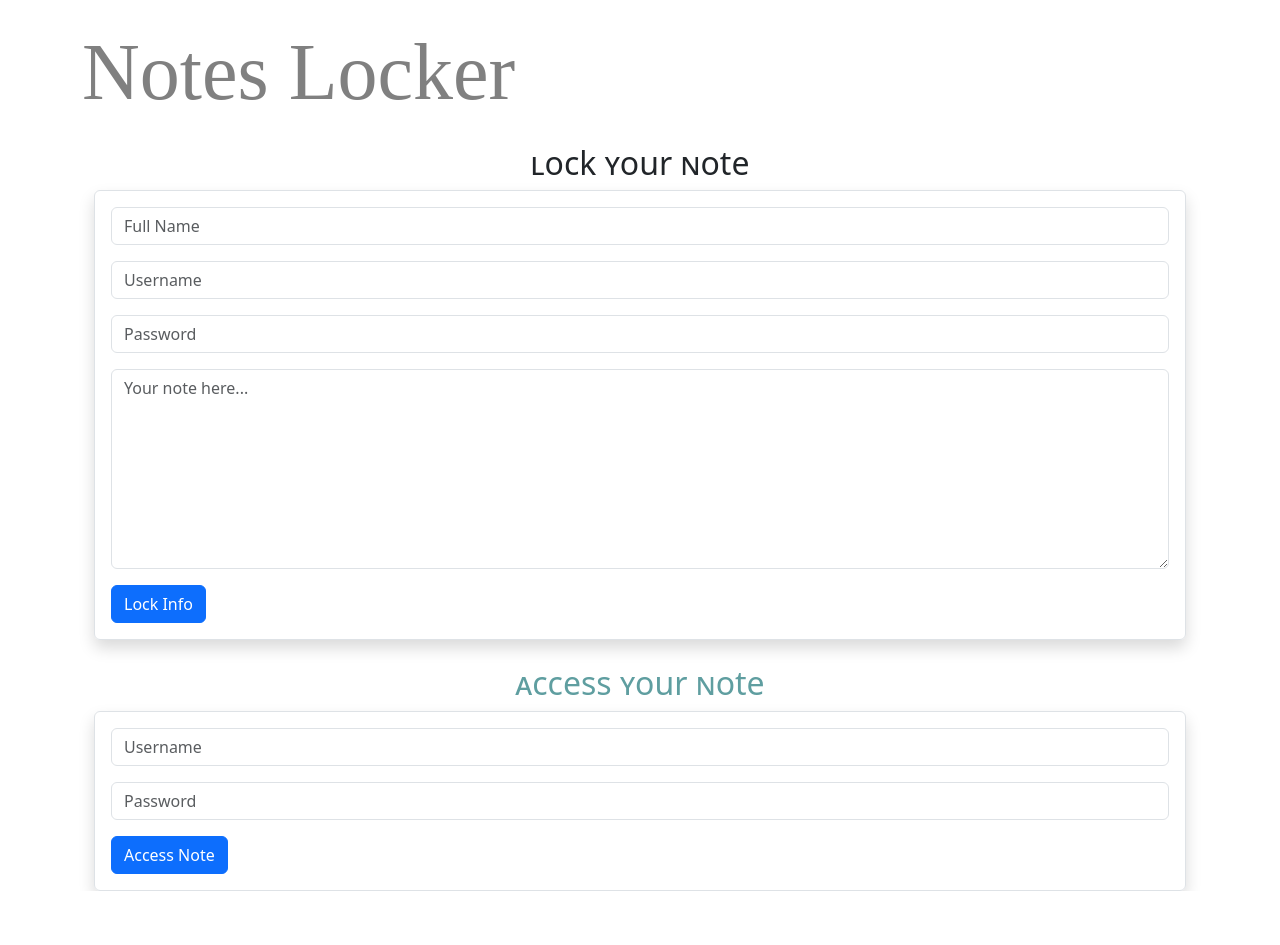
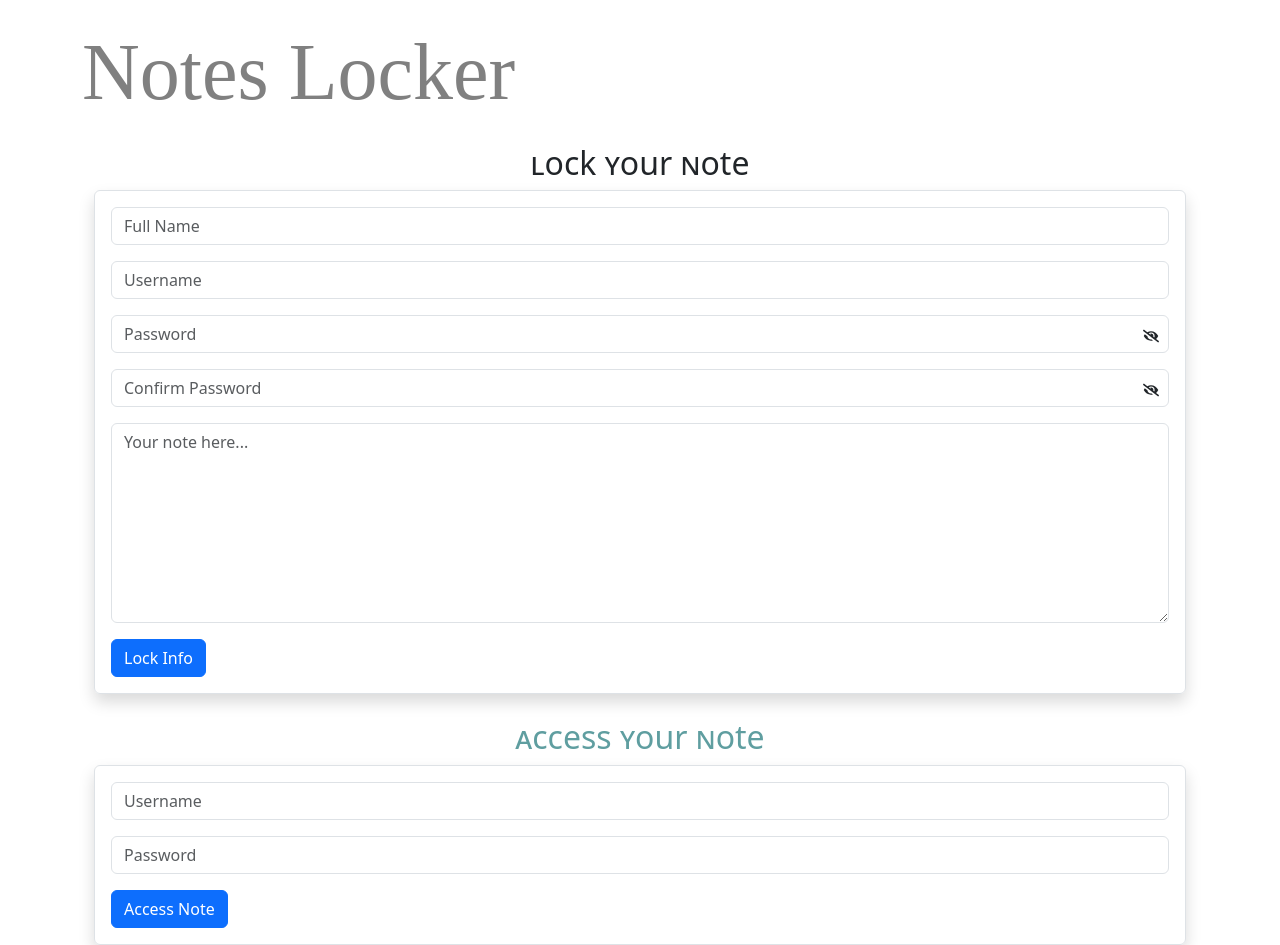
Before and after one commit to CodingWithBhavesh/Lock_information, a React (Create React App) app: page / in a window 1280 px wide. Before the commit the page ends 891 px from the top, so only its background shows below. Built offline with nearby package versions, Linux system fonts and the light colour scheme; no server answers; the database is empty.

Commit message:
eye option

```diff
--- a/package.json
+++ b/package.json
@@ -11,6 +11,7 @@
     "react": "^18.3.1",
     "react-bootstrap": "^2.10.5",
     "react-dom": "^18.3.1",
+    "react-icons": "^5.3.0",
     "react-scripts": "5.0.1",
     "web-vitals": "^2.1.4"
   },
--- a/src/components/notesForm.js
+++ b/src/components/notesForm.js
@@ -2,11 +2,14 @@ import React, { useState } from 'react';
 import supabase from './supabaseClient';
 import generateUsername from './generateUserName'; // Import your username generation function
 import 'bootstrap/dist/css/bootstrap.min.css';
+import { FaEye, FaEyeSlash } from 'react-icons/fa'; // Import eye icons
 
 const NotesForm = () => {
     const [fullName, setFullName] = useState(''); // State for full name
     const [username, setUsername] = useState('');
     const [password, setPassword] = useState('');
+    const [confirmPassword, setConfirmPassword] = useState(''); // State for confirm password
+    const [showPassword, setShowPassword] = useState(false); // State to toggle password visibility
     const [note, setNote] = useState('');
     const [error, setError] = useState('');
     const [loading, setLoading] = useState(false);
@@ -28,6 +31,12 @@ const NotesForm = () => {
         setLoading(true);
         setError('');
 
+        if (password !== confirmPassword) {
+            setError('Passwords do not match!');
+            setLoading(false);
+            return;
+        }
+
         // Save note to Supabase
         const { data, error } = await supabase
             .from('notes')
@@ -40,6 +49,7 @@ const NotesForm = () => {
             setFullName(''); // Clear full name
             setUsername(''); // Clear generated username
             setPassword('');
+            setConfirmPassword(''); // Clear confirm password
             alert('Note saved successfully!');
         }
         setLoading(false);
@@ -68,17 +78,52 @@ const NotesForm = () => {
                         readOnly // Make this read-only since it's auto-generated
                     />
                 </div>
-                <div className="mb-3">
+                {/* passwordss */}
+                <div className="mb-3" style={{ position: 'relative' }}>
                     <input
-                        type="password"
+                        type={showPassword ? 'text' : 'password'} // Toggle confirm password visibility                        className="form-control"
                         className="form-control"
                         placeholder="Password"
                         value={password}
                         onChange={(e) => setPassword(e.target.value)}
                         required
                     />
+                    <span
+                        onClick={() => setShowPassword(!showPassword)}
+                        style={{
+                            position: 'absolute',
+                            right: '10px',
+                            top: '50%',
+                            transform: 'translateY(-50%)',
+                            cursor: 'pointer',
+                        }}
+                    >
+                        {showPassword ? <FaEye /> : <FaEyeSlash />}
+                    </span>
                 </div>
-                <div className="mb-3">
+                <div className="mb-3" style={{ position: 'relative' }}>
+                    <input
+                         type={showPassword ? 'text' : 'password'} // Toggle confirm password visibility
+                         className="form-control"
+                         placeholder="Confirm Password"
+                         value={confirmPassword}
+                         onChange={(e) => setConfirmPassword(e.target.value)}
+                         required
+                    />
+                    <span
+                        onClick={() => setShowPassword(!showPassword)}
+                        style={{
+                            position: 'absolute',
+                            right: '10px',
+                            top: '50%',
+                            transform: 'translateY(-50%)',
+                            cursor: 'pointer',
+                        }}
+                    >
+                        {showPassword ? <FaEye /> : <FaEyeSlash />}
+                        </span>
+                </div>
+                <div className="mb-3" >
                     <textarea
                         className="form-control"
                         placeholder="Your note here..."
```
Also changed, not shown: 1 other file (tests, documents, lock files or other folders).
